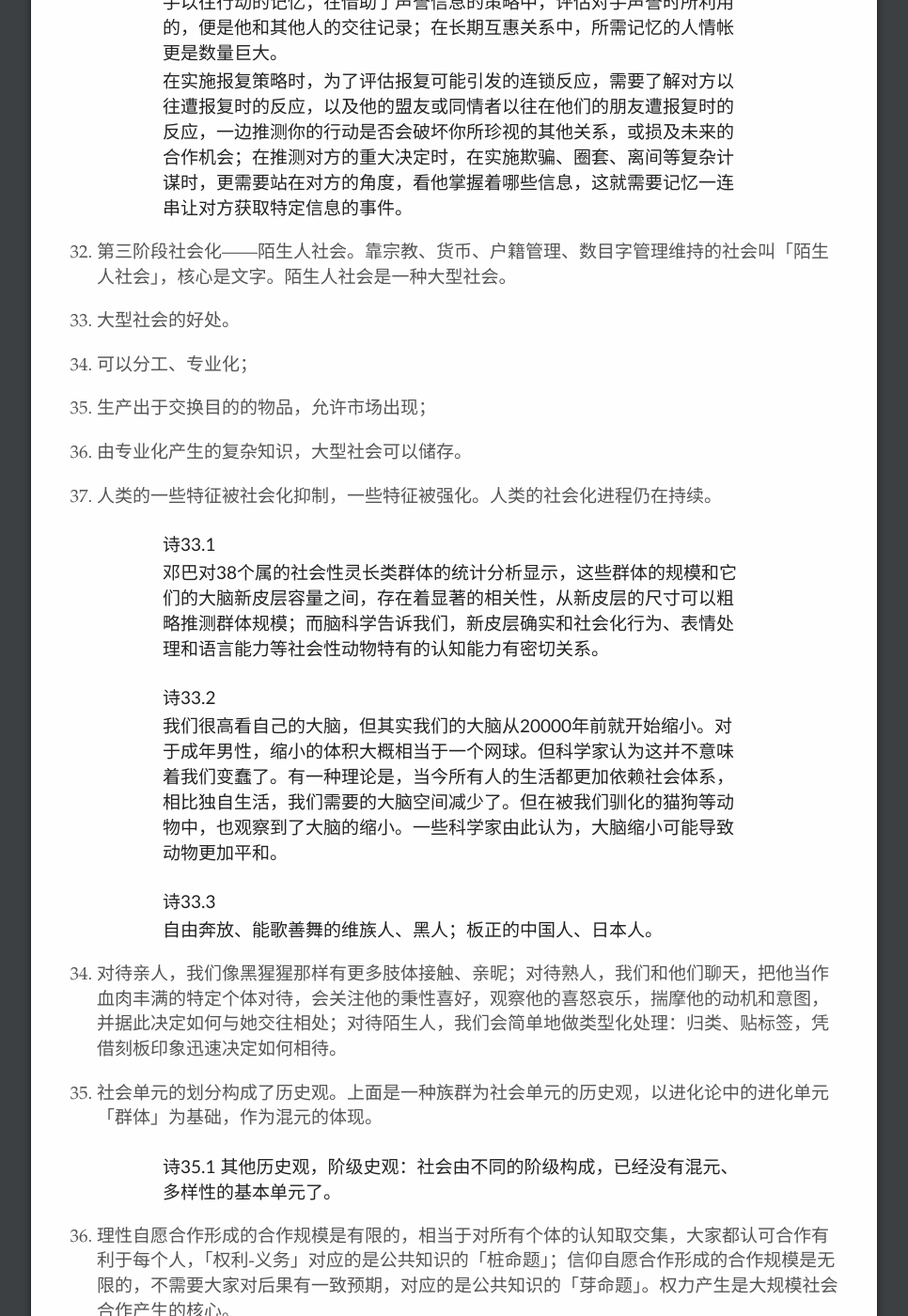
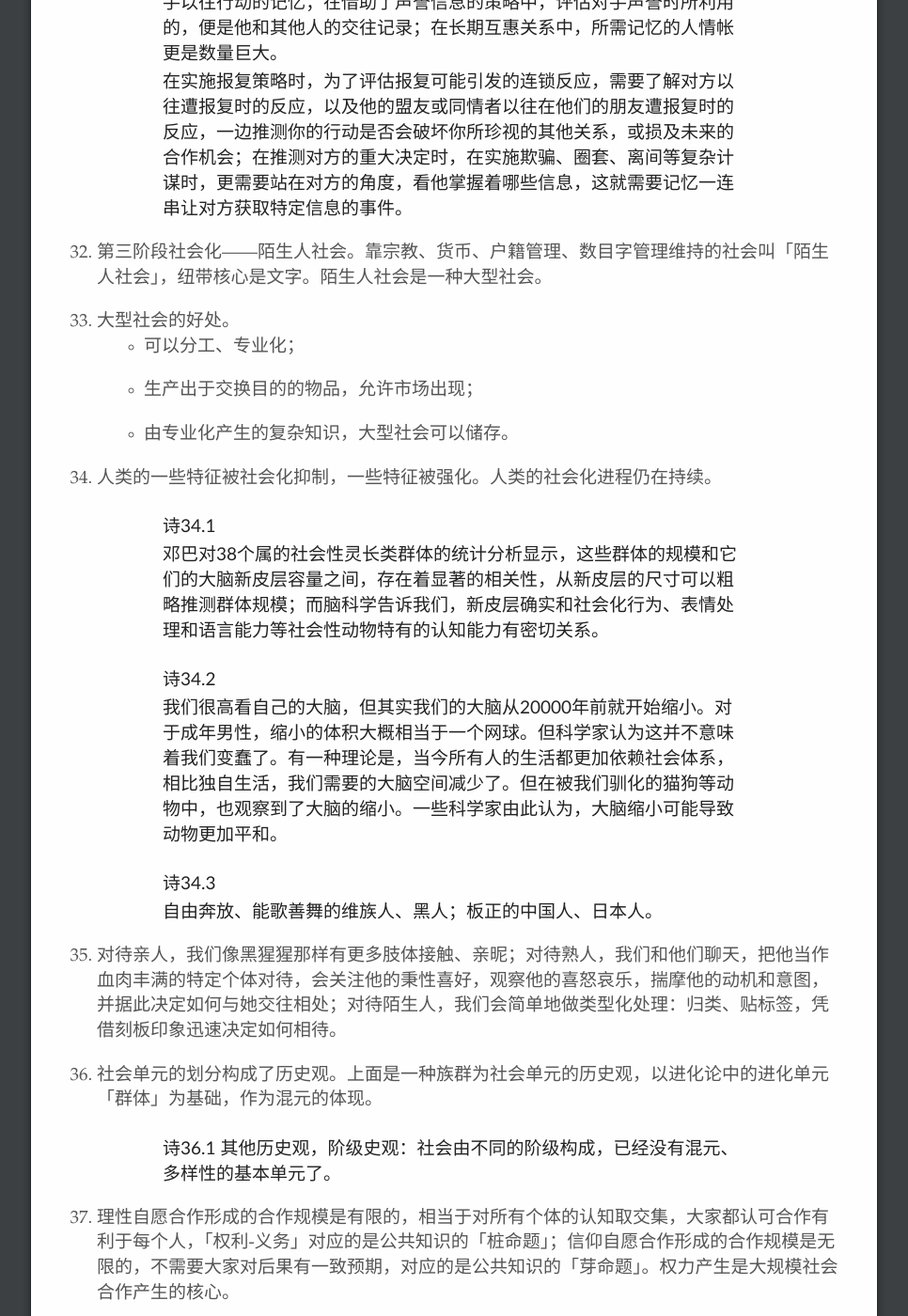
Before and after one commit to siseng/siseng.github.io, a Jekyll site: the page built from index.md, in a window 1280 px wide and 1400 px high, scrolled down 33334 px. Shown: the whole window at 94% size, without its empty margins (157-1123 px from the left). Built offline with Jekyll 4.4.1, drawn with Linux system fonts in a browser that asks for light colours; our own code applies the rules of GitHub Pages for plain Markdown files; some of the changed text lies outside the part shown.

```diff
--- a/index.md
+++ b/index.md
@@ -676,57 +676,57 @@ layout: default
 > 在实施报复策略时，为了评估报复可能引发的连锁反应，需要了解对方以往遭报复时的反应，以及他的盟友或同情者以往在他们的朋友遭报复时的反应，一边推测你的行动是否会破坏你所珍视的其他关系，或损及未来的合作机会；在推测对方的重大决定时，在实施欺骗、圈套、离间等复杂计谋时，更需要站在对方的角度，看他掌握着哪些信息，这就需要记忆一连串让对方获取特定信息的事件。
 
 {:start="32"}
-32. 第三阶段社会化——陌生人社会。靠宗教、货币、户籍管理、数目字管理维持的社会叫「陌生人社会」，核心是文字。陌生人社会是一种大型社会。
+32. 第三阶段社会化——陌生人社会。靠宗教、货币、户籍管理、数目字管理维持的社会叫「陌生人社会」，纽带核心是文字。陌生人社会是一种大型社会。
 33. 大型社会的好处。
+    - 可以分工、专业化；
+    - 生产出于交换目的的物品，允许市场出现；
+    - 由专业化产生的复杂知识，大型社会可以储存。
+34. 人类的一些特征被社会化抑制，一些特征被强化。人类的社会化进程仍在持续。
 
-1. 可以分工、专业化；
-2. 生产出于交换目的的物品，允许市场出现；
-3. 由专业化产生的复杂知识，大型社会可以储存。
-4. 人类的一些特征被社会化抑制，一些特征被强化。人类的社会化进程仍在持续。
-
-> 诗33.1
+> 诗34.1
 >
 > 邓巴对38个属的社会性灵长类群体的统计分析显示，这些群体的规模和它们的大脑新皮层容量之间，存在着显著的相关性，从新皮层的尺寸可以粗略推测群体规模；而脑科学告诉我们，新皮层确实和社会化行为、表情处理和语言能力等社会性动物特有的认知能力有密切关系。
 
-> 诗33.2
+> 诗34.2
 >
 > 我们很高看自己的大脑，但其实我们的大脑从20000年前就开始缩小。对于成年男性，缩小的体积大概相当于一个网球。但科学家认为这并不意味着我们变蠢了。有一种理论是，当今所有人的生活都更加依赖社会体系，相比独自生活，我们需要的大脑空间减少了。但在被我们驯化的猫狗等动物中，也观察到了大脑的缩小。一些科学家由此认为，大脑缩小可能导致动物更加平和。
 
-> 诗33.3
+> 诗34.3
 >
 > 自由奔放、能歌善舞的维族人、黑人；板正的中国人、日本人。
 
-{:start="34"}
-34. 对待亲人，我们像黑猩猩那样有更多肢体接触、亲昵；对待熟人，我们和他们聊天，把他当作血肉丰满的特定个体对待，会关注他的秉性喜好，观察他的喜怒哀乐，揣摩他的动机和意图，并据此决定如何与她交往相处；对待陌生人，我们会简单地做类型化处理：归类、贴标签，凭借刻板印象迅速决定如何相待。
-35. 社会单元的划分构成了历史观。上面是一种族群为社会单元的历史观，以进化论中的进化单元「群体」为基础，作为混元的体现。
+{:start="35"}
+35. 对待亲人，我们像黑猩猩那样有更多肢体接触、亲昵；对待熟人，我们和他们聊天，把他当作血肉丰满的特定个体对待，会关注他的秉性喜好，观察他的喜怒哀乐，揣摩他的动机和意图，并据此决定如何与她交往相处；对待陌生人，我们会简单地做类型化处理：归类、贴标签，凭借刻板印象迅速决定如何相待。
+36. 社会单元的划分构成了历史观。上面是一种族群为社会单元的历史观，以进化论中的进化单元「群体」为基础，作为混元的体现。
 
-> 诗35.1  其他历史观，阶级史观：社会由不同的阶级构成，已经没有混元、多样性的基本单元了。
+> 诗36.1  其他历史观，阶级史观：社会由不同的阶级构成，已经没有混元、多样性的基本单元了。
 
-{:start="36"}
-36. 理性自愿合作形成的合作规模是有限的，相当于对所有个体的认知取交集，大家都认可合作有利于每个人，「权利-义务」对应的是公共知识的「桩命题」；信仰自愿合作形成的合作规模是无限的，不需要大家对后果有一致预期，对应的是公共知识的「芽命题」。权力产生是大规模社会合作产生的核心。
-37. 权力核心。权力核心不会感受到除了自然法之外的约束，他们理解了大规模社会合作的益处和原理，从而推动大规模社会合作的实现。他们信仰神来克服混元诅咒。
+{:start="37"}
+37. 理性自愿合作形成的合作规模是有限的，相当于对所有个体的认知取交集，大家都认可合作有利于每个人，「权利-义务」对应的是公共知识的「桩命题」；信仰自愿合作形成的合作规模是无限的，不需要大家对后果有一致预期，对应的是公共知识的「芽命题」。权力产生是大规模社会合作产生的核心。
+38. 权力核心。权力核心不会感受到除了自然法之外的约束，他们理解了大规模社会合作的益处和原理，从而推动大规模社会合作的实现。他们信仰神来克服混元诅咒。
 
-{:start="38"}
-38. 反社会化。社会也是一座“山”，在“看山不是山”的第二层的个体，就变为反社会化的力量。
-39. 传统。这是一种路径依赖，也是一种权力继承，也是一种敌我身份识别。道统、佛统、法统等。当其信用良好时，是历史遗产，当其信用破产时，是历史包袱（害怕新旧敌对，不敢产生新传统）。
+{:start="39"}
+39. 反社会化。社会也是一座“山”，在“看山不是山”的第二层的个体，就变为反社会化的力量。
+40. 传统。这是一种路径依赖，也是一种权力继承，也是一种敌我身份识别。道统、佛统、法统等。当其信用良好时，是历史遗产，当其信用破产时，是历史包袱（害怕新旧敌对，不敢产生新传统）。
 
-> 诗39.1
+> 诗40.1
 >
 > 所有自年轻的心灵深处涌现出来的东西都铸进了古老的框架中，年轻的感情僵化于腐朽的作品之中，它无法依靠自己的创造力培育自己，它仅能以一种日形剧增的怨恨来憎恶那股来自远方的势力。
 >
 > ——《西方的没落》斯宾格勒
 
-{:start="40"}
-40. 一个国家的政治经济现状很大程度上由两方面因素决定：
+{:start="41"}
+
+41. 一个国家的政治经济现状很大程度上由两方面因素决定：
 
 - 地缘条件
 - 历史的路径依赖
 
 第二个因素也不是完全独立于第一个的，如同大城市更接近「陌生人社会」，人情也更寡淡，更容易发生破窗效应。
 
-> 诗40.1 如同力学中的初始条件和边界条件。
+> 诗41.1 如同力学中的初始条件和边界条件。
 
-> 诗40.2
+> 诗41.2
 >
 > 公元前256年。周赧王五十九年，驾崩。是年，秦昭襄王迁九鼎，占王畿，灭东周。西周公降秦，尽献其邑三十六城、民三万，秦尽收其献，归其君于西周国。
 >
@@ -736,22 +736,22 @@ layout: default
 >
 > 公元前256年，历史面临选择，在选择之后，历史便沿着路径加速前进。
 
-{:start="41"}
-41. 帝国之心。从商鞅的《商君书》起，官僚帝国发展出一系列制度（核心是郡县制），来驯化臣民，保证帝国的存续。📜 [地缘学](https://www.dropbox.com/s/chs8t37ldq7064i/%E5%9C%B0%E7%BC%98%E5%AD%A6.pdf?dl=0)，[中国国家治理的制度逻辑](https://www.dropbox.com/s/le9q37gcn969enn/zhou_book2017.pdf?dl=0)，[商君书](https://www.dropbox.com/s/m37wine0lfa4u05/%E5%95%86%E5%90%9B%E4%B9%A6.pdf?dl=0)。
+{:start="42"}
+42. 帝国之心。从商鞅的《商君书》起，官僚帝国发展出一系列制度（核心是郡县制），来驯化臣民，保证帝国的存续。📜 [地缘学](https://www.dropbox.com/s/chs8t37ldq7064i/%E5%9C%B0%E7%BC%98%E5%AD%A6.pdf?dl=0)，[中国国家治理的制度逻辑](https://www.dropbox.com/s/le9q37gcn969enn/zhou_book2017.pdf?dl=0)，[商君书](https://www.dropbox.com/s/m37wine0lfa4u05/%E5%95%86%E5%90%9B%E4%B9%A6.pdf?dl=0)。
 
-> 诗41.1
+> 诗42.1
 >
 > - 对官制度：回避制度，流官制；
 > - 对民制度：编户齐民，连坐制，保甲制；
 > - 对边制度：朝贡制，羁縻制度，土司制，盟旗制，改土归流。
 
-> 诗41.2
+> 诗42.2
 >
 > 民弱国强，国强民弱。故有道之国务在弱民。**朴则强，淫则弱**。弱则轨，淫则越志。弱则有用，越志则强。故曰：以强去强者，弱；以弱去强者，强。
 >
 > 政作民之所恶，民弱；政作民之所乐，民强。民弱国强，民强国弱。故民之所乐民强，民强而强之，兵重弱。民之所乐民强，民强而弱之，兵重强。故以强，重弱；弱，重强。王。以强政强，弱，弱存；以弱政弱，强，强去。强存则弱，强去则王。故以强政弱，削；以弱政强，王也。——《商君书》
 
-> 诗41.3
+> 诗42.3
 >
 >  一统体制的核心是中央统辖权与地方治理权之间的关系；两者之间的紧张和不兼容集中体现为一统体制与有效治理之间的内在矛盾。在这里，一统体制的核心是广义上的中央政府对广大国土的统辖权，体现在中央政府自上而下推行其政策意图、在资源和人事安排上统辖各地的最高权力。有效治理指政府在不同领域或属地管理中处理解决具体问题的可行性、有效性，尤其体现在基层政府解决实际问题的能力上，例如完成自上而下的资源动员任务、公共产品提供、解决地方性冲突等等。这两者之间的深刻矛盾是：一统体制的集中程度越高、越刚性，必然以相应程度上削弱地方治理权为代价，其有效治理的能力就会相应减弱；反之，有效治理能力的增强意味着地方政府治理权的扩张，常常表现为——或被解读为——各自为政，又会对一统体制产生巨大威胁。
 >
```
